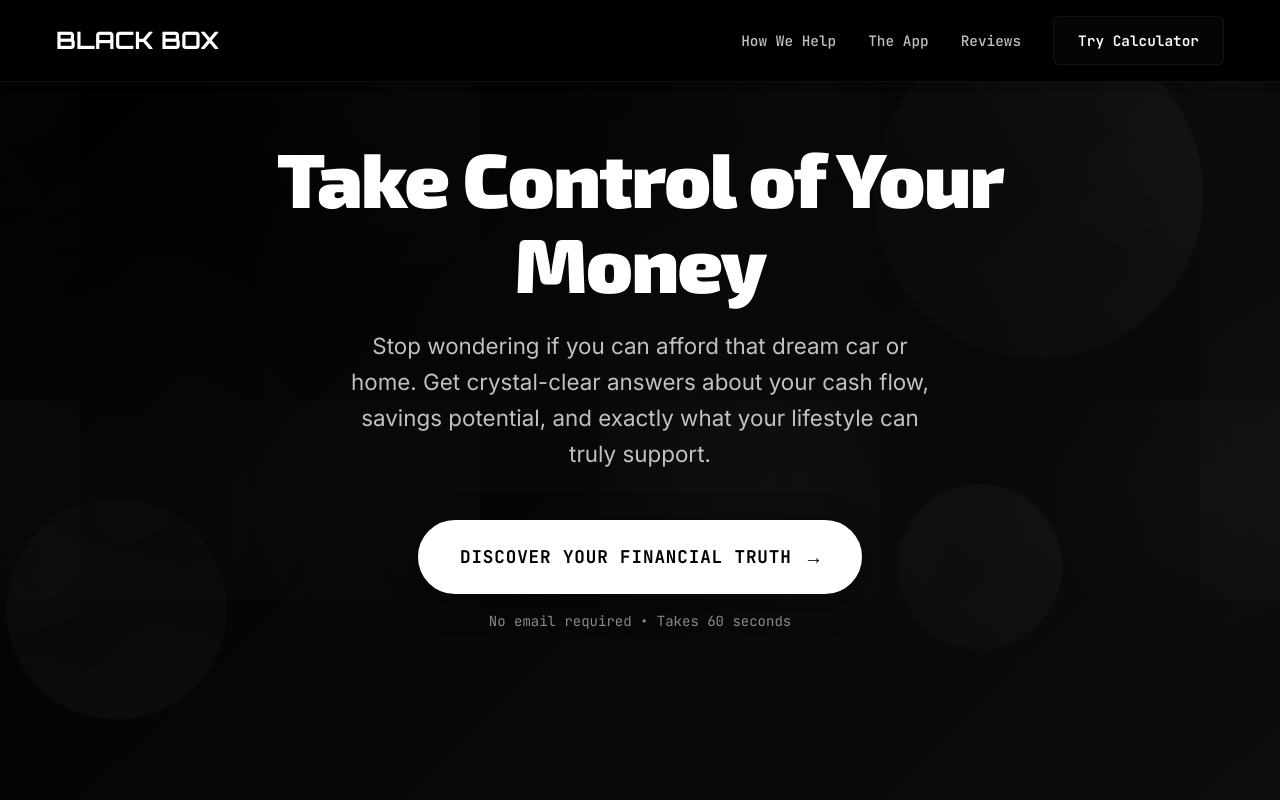
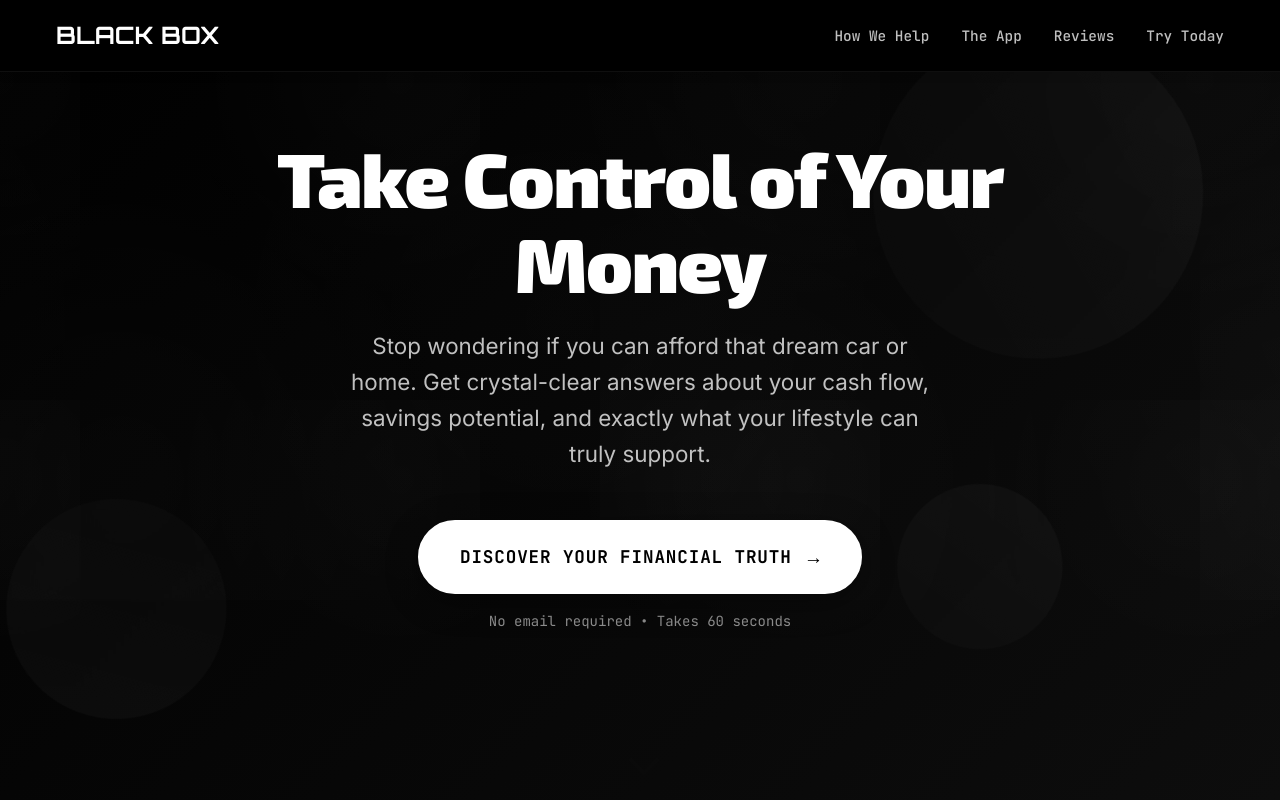
Before and after one commit to murderszn/blackbox, a website: page splash.html in a window 1280 px wide. Shown: the top 800 px of the page. Drawn offline with nearby package versions, Linux system fonts and the light colour scheme.

Commit message:
refactor: Convert navbar CTA to evenly spaced nav link
- Change 'Try Calculator' to 'Try Today' in navbar
- Convert cta-button class to nav-link class for consistent styling
- All navbar links now evenly spaced with uniform appearance
- Remove visual hierarchy between navigation and CTA
- Maintain hover effects and transitions for all links
- Simplify navbar design with consistent link styling

Navbar now has clean, evenly spaced navigation with 'Try Today' as a regular link.

```diff
--- a/splash.html
+++ b/splash.html
@@ -1492,7 +1492,7 @@
                 <a href="#help" class="nav-link">How We Help</a>
                 <a href="#app" class="nav-link">The App</a>
                 <a href="#testimonials" class="nav-link">Reviews</a>
-                <a href="index.html" class="cta-button">Try Calculator</a>
+                <a href="index.html" class="nav-link">Try Today</a>
             </nav>
             <button class="mobile-menu-toggle" aria-label="Toggle menu">☰</button>
         </div>
```
